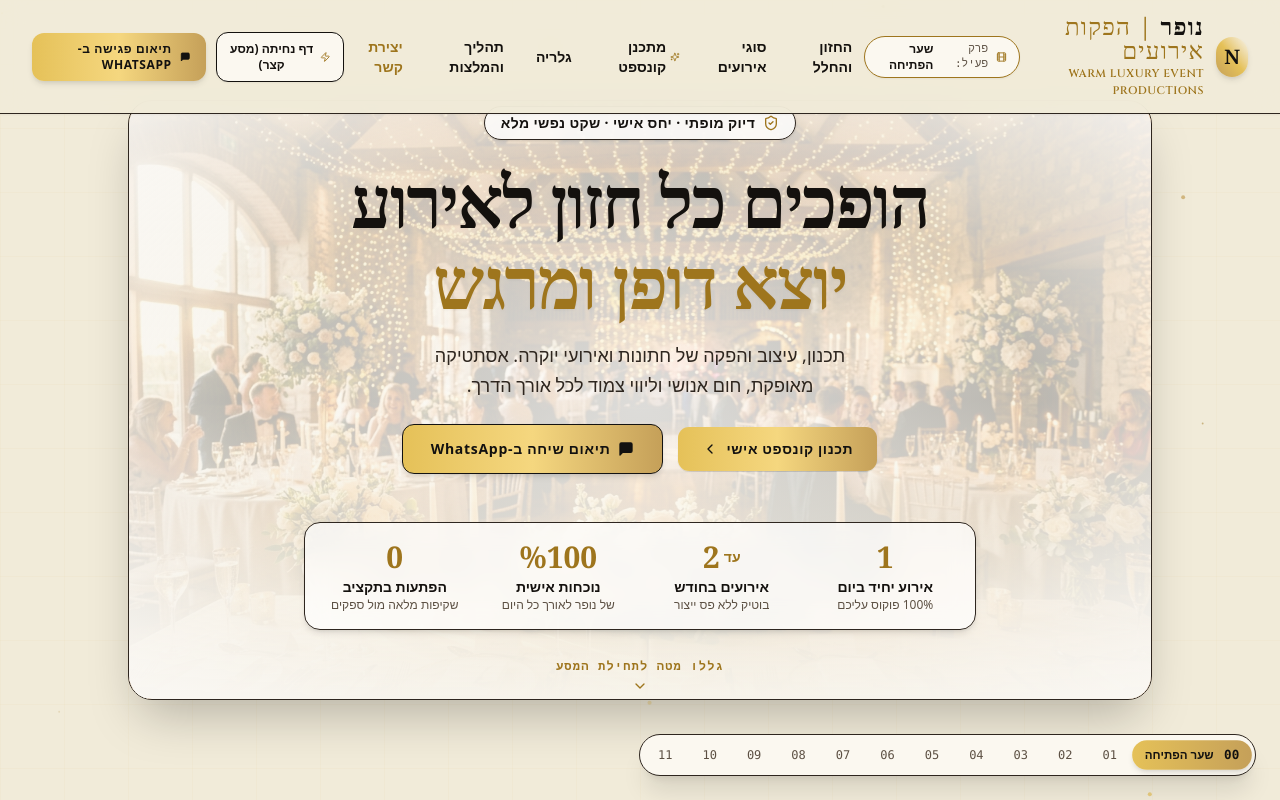
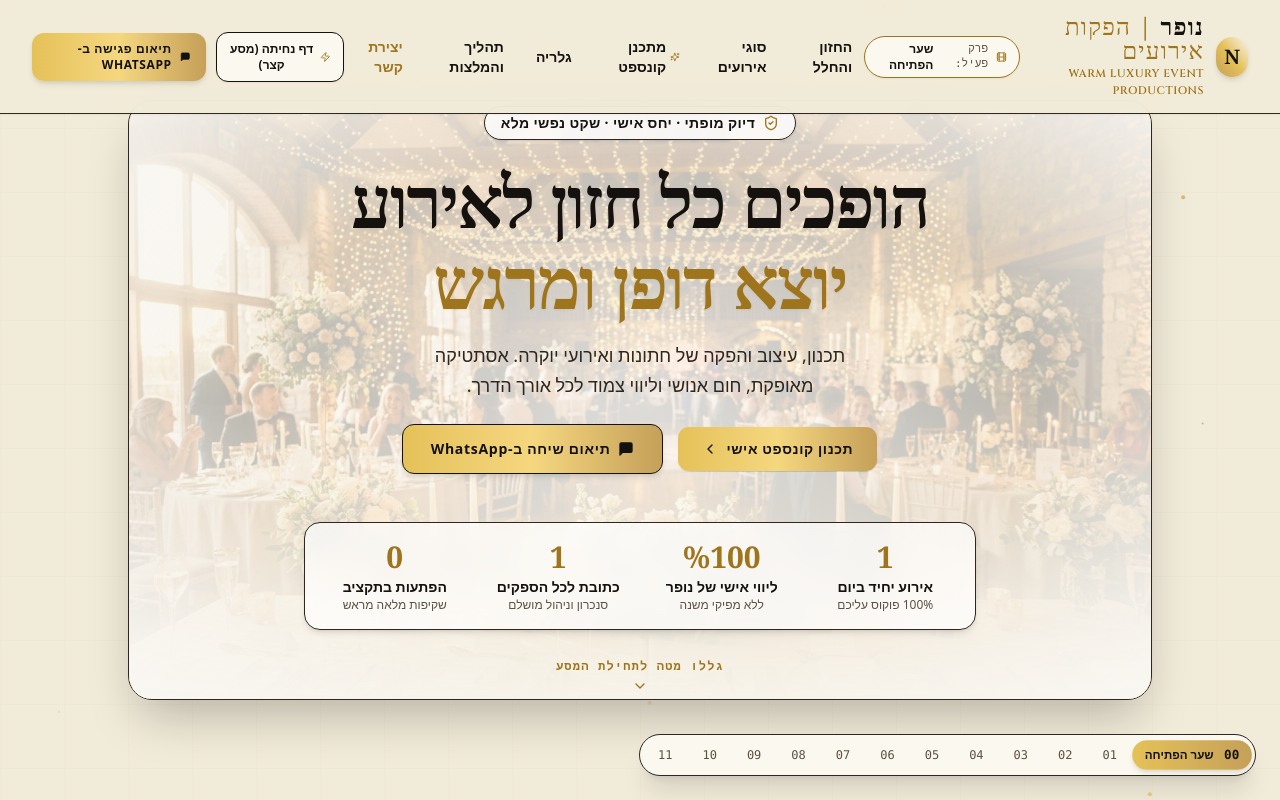
Before and after one commit to Almog787/Nofar-production, a React (Vite) app: page / in a window 1280 px wide. Shown: the top 800 px of the page. Built offline with nearby package versions, Linux system fonts and the light colour scheme.

Commit message:
refactor: update service value proposition
Adjust messaging to emphasize Nofar's exclusive personal accompaniment, removing the monthly event limit and highlighting the "single point of contact" approach for vendors.

```diff
--- a/src/components/Footer.tsx
+++ b/src/components/Footer.tsx
@@ -27,7 +27,7 @@ export const Footer: React.FC = () => {
               הפקת אירועי יוקרה, חתונות, כנסים ומסיבות קונספט. אסתטיקה מאופקת, חום אנושי וליווי אישי מקצה לקצה.
             </p>
             <div className="text-xs font-mono font-bold text-[#e5c158]">
-              // בוטיק אקסקלוסיבי: עד 2 אירועים בחודש
+              // בוטיק הפקות יוקרה · ליווי אישי של נופר
             </div>
           </div>
 
--- a/src/components/Hero.tsx
+++ b/src/components/Hero.tsx
@@ -162,20 +162,19 @@ export const Hero: React.FC<HeroProps> = () => {
 
             <div className="flex flex-col items-center">
               <div className="flex items-center text-2xl sm:text-3xl font-bold font-serif text-[#9e751d] dark:text-[#e5c158] tabular-nums">
-                <span className="text-sm font-sans font-bold ml-1">עד</span>
-                <CountUp to={2} duration={1.5} />
+                <CountUp to={100} duration={1.8} />
+                <span>%</span>
               </div>
-              <span className="text-sm theme-text-head font-bold mt-0.5">אירועים בחודש</span>
-              <span className="text-xs theme-text-muted font-medium">בוטיק ללא פס ייצור</span>
+              <span className="text-sm theme-text-head font-bold mt-0.5">ליווי אישי של נופר</span>
+              <span className="text-xs theme-text-muted font-medium">ללא מפיקי משנה</span>
             </div>
 
             <div className="flex flex-col items-center">
               <div className="flex items-center text-2xl sm:text-3xl font-bold font-serif text-[#9e751d] dark:text-[#e5c158] tabular-nums">
-                <CountUp to={100} duration={2} />
-                <span>%</span>
+                <CountUp to={1} duration={1.2} />
               </div>
-              <span className="text-sm theme-text-head font-bold mt-0.5">נוכחות אישית</span>
-              <span className="text-xs theme-text-muted font-medium">של נופר לאורך כל היום</span>
+              <span className="text-sm theme-text-head font-bold mt-0.5">כתובת לכל הספקים</span>
+              <span className="text-xs theme-text-muted font-medium">סנכרון וניהול מושלם</span>
             </div>
 
             <div className="flex flex-col items-center">
@@ -183,7 +182,7 @@ export const Hero: React.FC<HeroProps> = () => {
                 <span>0</span>
               </div>
               <span className="text-sm theme-text-head font-bold mt-0.5">הפתעות בתקציב</span>
-              <span className="text-xs theme-text-muted font-medium">שקיפות מלאה מול ספקים</span>
+              <span className="text-xs theme-text-muted font-medium">שקיפות מלאה מראש</span>
             </div>
           </div>
         </div>
--- a/src/components/LandingPage.tsx
+++ b/src/components/LandingPage.tsx
@@ -262,15 +262,15 @@ export const LandingPage: React.FC<LandingPageProps> = ({ onSwitchToFullSite })
                 </div>
 
                 <div className="p-4 rounded-2xl theme-bg-card border border-theme-gold shadow-xs text-center">
-                  <div className="text-3xl font-serif font-bold text-[#9e751d]">עד 2</div>
-                  <div className="text-sm font-bold theme-text-head mt-1">אירועים בחודש</div>
-                  <div className="text-xs theme-text-muted">בוטיק ללא פס ייצור</div>
+                  <div className="text-3xl font-serif font-bold text-[#9e751d]">100%</div>
+                  <div className="text-sm font-bold theme-text-head mt-1">ליווי אישי של נופר</div>
+                  <div className="text-xs theme-text-muted">ללא מפיקי משנה</div>
                 </div>
 
                 <div className="p-4 rounded-2xl theme-bg-card border border-theme-gold shadow-xs text-center">
-                  <div className="text-3xl font-serif font-bold text-[#9e751d]">100%</div>
-                  <div className="text-sm font-bold theme-text-head mt-1">נוכחות אישית</div>
-                  <div className="text-xs theme-text-muted">של נופר בשטח</div>
+                  <div className="text-3xl font-serif font-bold text-[#9e751d]">1</div>
+                  <div className="text-sm font-bold theme-text-head mt-1">כתובת לכל הספקים</div>
+                  <div className="text-xs theme-text-muted">סנכרון וניהול מושלם</div>
                 </div>
 
                 <div className="p-4 rounded-2xl theme-bg-card border border-theme-gold shadow-xs text-center">
@@ -862,7 +862,7 @@ export const LandingPage: React.FC<LandingPageProps> = ({ onSwitchToFullSite })
             <span>office@nofar-events.co.il</span>
           </div>
           <div className="text-stone-400">
-            © 2026 כל הזכויות שמורות. בוטיק אירועים אקסקלוסיבי (עד 2 אירועים בחודש).
+            © 2026 כל הזכויות שמורות. בוטיק הפקות אירועי יוקרה בהתאמה אישית.
           </div>
         </div>
       </footer>
--- a/src/data/eventData.ts
+++ b/src/data/eventData.ts
@@ -160,7 +160,7 @@ export const FAQ_ITEMS: FAQItem[] = [
   {
     category: 'ביטחון והפקה',
     question: 'מה מבטיח את הצלחת האירוע?',
-    answer: 'אנחנו מפיקים עד שני אירועים בלבד בחודש ואירוע אחד ביום, מה שמבטיח שנופר נוכחת אישית בשטח מההקמות בבוקר ועד אחרון האורחים בריכוז מלא.'
+    answer: 'אנחנו מפיקים אירוע יחיד ביום בלבד, עם נוכחות וליווי אישי של נופר משלב האפיון, דרך ההקמות בבוקר ועד אחרון האורחים בריכוז מלא וללא מפיקי משנה.'
   },
   {
     category: 'זמנים',
@@ -170,7 +170,7 @@ export const FAQ_ITEMS: FAQItem[] = [
   {
     category: 'תהליך',
     question: 'כיצד מתבצע הליווי השוטף?',
-    answer: 'בפגישות אפיון ממוקדות, עדכונים רציפים ותוכנית עבודה שקופה המעניקה לכם ודאות מלאה.'
+    answer: 'בפגישות אפיון ממוקדות, עדכונים רציפים ותוכנית עבודה שקופה המעניקה לכם ודאות מלאה ושקט נפשי.'
   },
   {
     category: 'אווירה ועיצוב',
@@ -181,7 +181,7 @@ export const FAQ_ITEMS: FAQItem[] = [
 
 export const STATS = [
   { value: '1', label: 'אירוע יחיד ביום', desc: '100% פוקוס עליכם' },
-  { value: 'עד 2', label: 'אירועי בוטיק בחודש', desc: 'אקסקלוסיביות ללא פשרות' },
-  { value: '100%', label: 'נוכחות אישית בשטח', desc: 'מהבוקר ועד אחרון האורחים' },
+  { value: '100%', label: 'ליווי אישי של נופר', desc: 'ללא מפיקי משנה' },
+  { value: '1', label: 'כתובת לכל הספקים', desc: 'סנכרון וניהול מושלם' },
   { value: '0', label: 'הפתעות בתקציב', desc: 'שקיפות ויושרה מוחלטת' },
 ];
```
